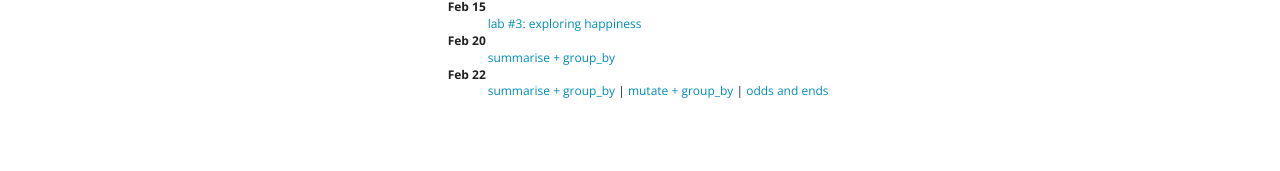
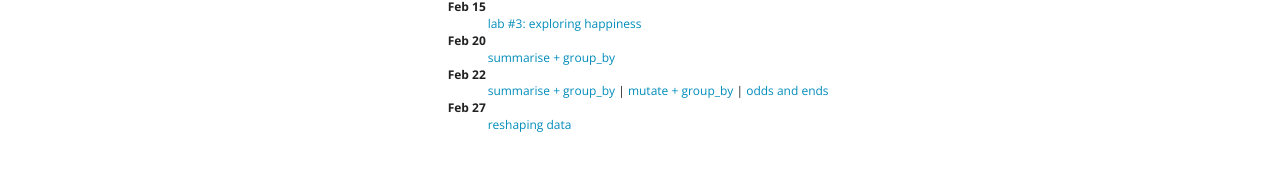
Before and after one commit to DS202-at-ISU/DS202-at-ISU.github.io-2018, a Jekyll site: the page built from schedule.html, in a window 1280 px wide. Shown: the part 668-839 px from the top of the page. Built offline with Jekyll 4.4.1, drawn with Linux system fonts in a browser that asks for light colours.

Commit message:
link for data reshape

```diff
--- a/schedule.html
+++ b/schedule.html
@@ -91,6 +91,8 @@ The full syllabus is available <a href="syllabus.pdf" target=_blank>here</a>.
           <dd><a href="../materials/03_tidyverse/02_dplyr-examples.html">summarise + group_by</a> </dd>
           <dt>Feb 22</dt>
           <dd><a href="../materials/03_tidyverse/02_dplyr-examples.html">summarise + group_by</a> | <a href="../materials/03_tidyverse/03_dplyr-examples.html">mutate + group_by</a> | <a href="../materials/03_tidyverse/04_dplyr-examples.html">odds and ends</a></dd>
+          <dt>Feb 27</dt>
+          <dd> <a href="../materials/03_tidyverse/05_tidyr-examples.html">reshaping data</a></dd>
            </dl>
         </td>
 
```
